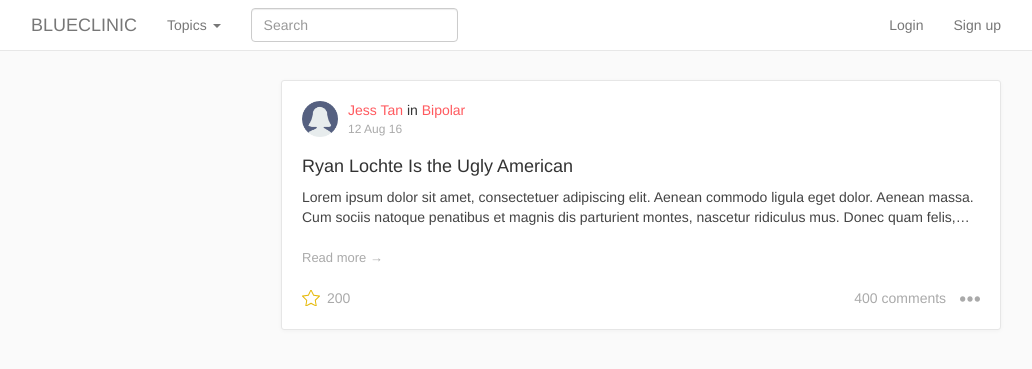
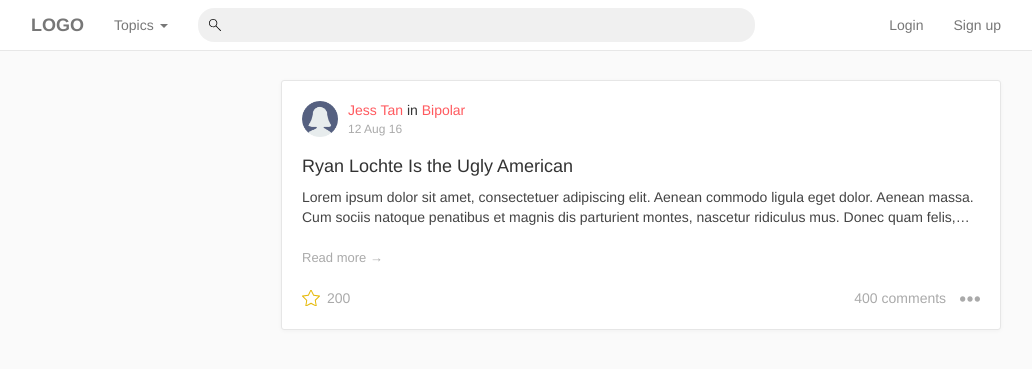
Before and after one commit to jessdesigntan/dearcarrie, a PHP site: page / in a window 1280 px wide. Shown: the top 369 px of the page, without its empty margins (124-1156 px from the left). Run offline with PHP 8.4, Linux system fonts and the light colour scheme.

Commit message:
header search bar style

```diff
--- a/css/style.css
+++ b/css/style.css
@@ -4,6 +4,8 @@
   3. link styles
   4. navbar overwrite
   5. card
+  6. popover overwrite
+  7. nav-search
 */
 
 /*=============================
@@ -154,3 +156,40 @@ a:hover {
   height: 20px;
   margin-left: 10px;
 }
+
+/*=============================
+    6. popover overwrite
+===============================*/
+.popover-content {
+  padding: 0;
+}
+
+.popover-content > a {
+  display: block;
+  padding: 10px 60px 10px 10px;
+  border-bottom: 1px solid var(--light-border);
+}
+
+.popover-content > a:last-child {
+  border-bottom: none;
+}
+
+/*=============================
+    7. nav-search
+===============================*/
+.nav-search {
+  background-color: var(--light-border);
+  border: none;
+  box-shadow: none;
+  border-radius: 16px;
+  background: rgba(0,0,0,0.06) url('../images/icon-search.svg') no-repeat 7px center;
+  width: 300px;
+}
+
+input.nav-search {
+  padding-left: 30px;
+}
+
+.navbar-form .form-control {
+    width: 250%;
+}
--- a/templates/templates.php
+++ b/templates/templates.php
@@ -28,6 +28,9 @@ function head($title){
     <script src="js/wow.js"></script>
     <script>new WOW().init();</script>
 
+    <!-- enable popovers -->
+
+
   </head>
 <?php
 }
@@ -50,7 +53,7 @@ function navbar() {
           <span class="icon-bar"></span>
           <span class="icon-bar"></span>
         </button>
-        <a class="navbar-brand" href="#">BLUECLINIC</a>
+        <a class="navbar-brand" href="#"><strong>LOGO</strong></a>
       </div>
 
       <!-- Collect the nav links, forms, and other content for toggling -->
@@ -71,7 +74,7 @@ function navbar() {
         </ul>
         <form class="navbar-form navbar-left">
           <div class="form-group">
-            <input type="text" class="form-control" placeholder="Search">
+            <input type="text" class="form-control nav-search">
           </div>
         </form>
         <ul class="nav navbar-nav navbar-right">
@@ -113,7 +116,15 @@ function card() {
       </div>
       <div class="float-right">
         <a href="#">400 comments</a>
-        <a href="#" class="dots-icon"><img src="images/dots.svg"></a>
+        <a href="#" class="dots-icon" data-placement="bottom" tabindex="0" role="button" data-toggle="popover" data-trigger="focus"
+        data-content="
+          <a href='#' title='test add link'>Report</a>
+          <a href='#' title='test add link'>Share</a>
+          "
+        ><img src="images/dots.svg"></a>
+        <script>
+          $("[data-toggle=popover]").popover({html:true})
+        </script>
       </div>
     </div>
   </div>
```
Also changed, not shown: images/icon-search.svg (added).
